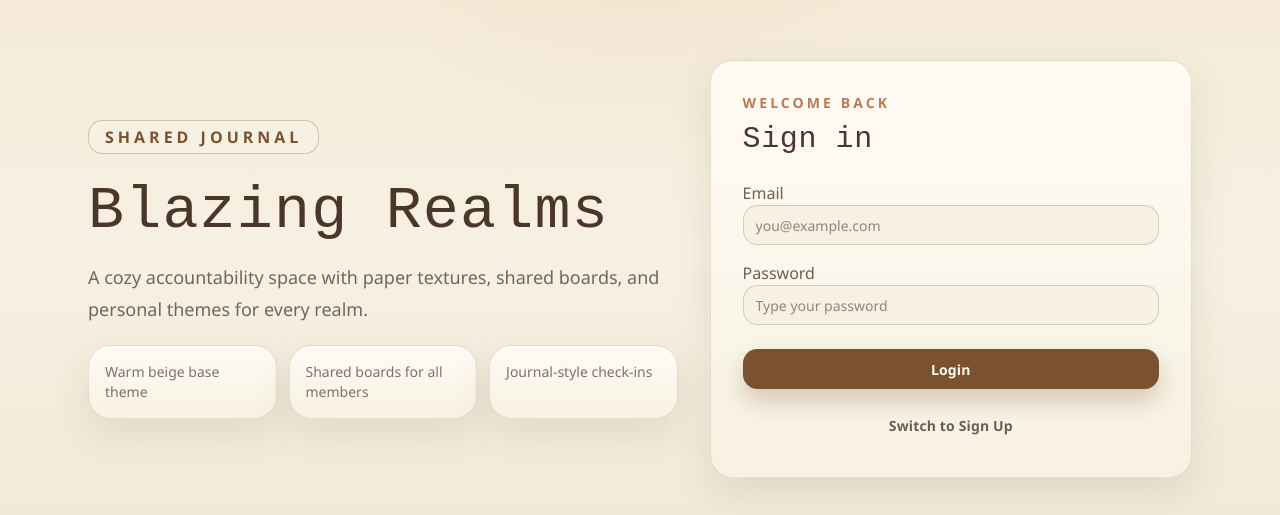
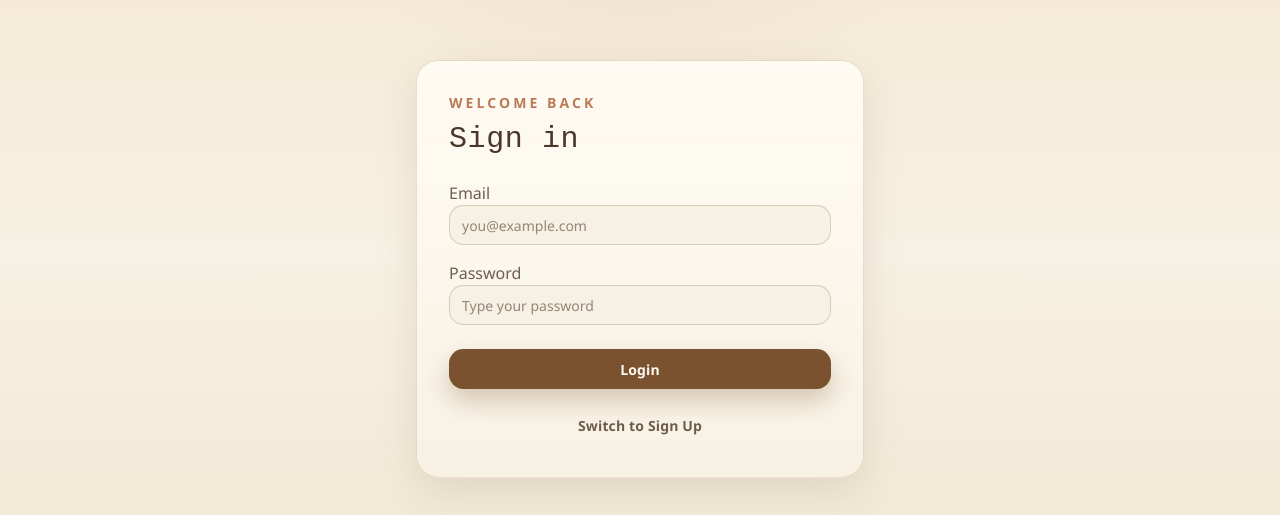
Before and after one commit to G0yaveee/Blazing-, a React (Vite) app: page /Authpage in a window 1280 px wide. Shown: the part 131-646 px from the top of the page. Built offline with nearby package versions, Linux system fonts and the light colour scheme.

Commit message:
fix to the login page, removed lorem ipsum and such

```diff
--- a/src/pages/Authpage.jsx
+++ b/src/pages/Authpage.jsx
@@ -35,34 +35,8 @@
   }
 
   return (
-    <main className="mx-auto grid min-h-screen w-full max-w-6xl place-items-center px-6 py-12">
-      <section className="grid w-full gap-8 lg:grid-cols-[1.1fr_0.9fr] lg:items-center">
-        <div className="space-y-5 text-left">
-          <div className="badge badge-lg badge-outline border-primary/30 bg-base-100 px-4 py-4 uppercase tracking-[0.25em] text-primary">
-            Shared Journal
-          </div>
-          <div className="space-y-3">
-            <h1 className="brand-heading text-5xl leading-tight text-base-content md:text-6xl">
-              Blazing Realms
-            </h1>
-            <p className="max-w-xl text-lg leading-8 text-base-content/75">
-              A cozy accountability space with paper textures, shared boards,
-              and personal themes for every realm.
-            </p>
-          </div>
-          <div className="grid gap-3 text-sm text-base-content/70 md:grid-cols-3">
-            <div className="paper-panel rounded-box p-4">
-              Warm beige base theme
-            </div>
-            <div className="paper-panel rounded-box p-4">
-              Shared boards for all members
-            </div>
-            <div className="paper-panel rounded-box p-4">
-              Journal-style check-ins
-            </div>
-          </div>
-        </div>
-
+    <main className="mx-auto grid min-h-screen w-full place-items-center px-6 py-12">
+      <section className="w-full max-w-md">
         <div className="paper-panel rounded-box p-6 md:p-8">
           <div className="mb-6 text-left">
             <p className="mb-2 text-sm uppercase tracking-[0.22em] text-secondary">
```
